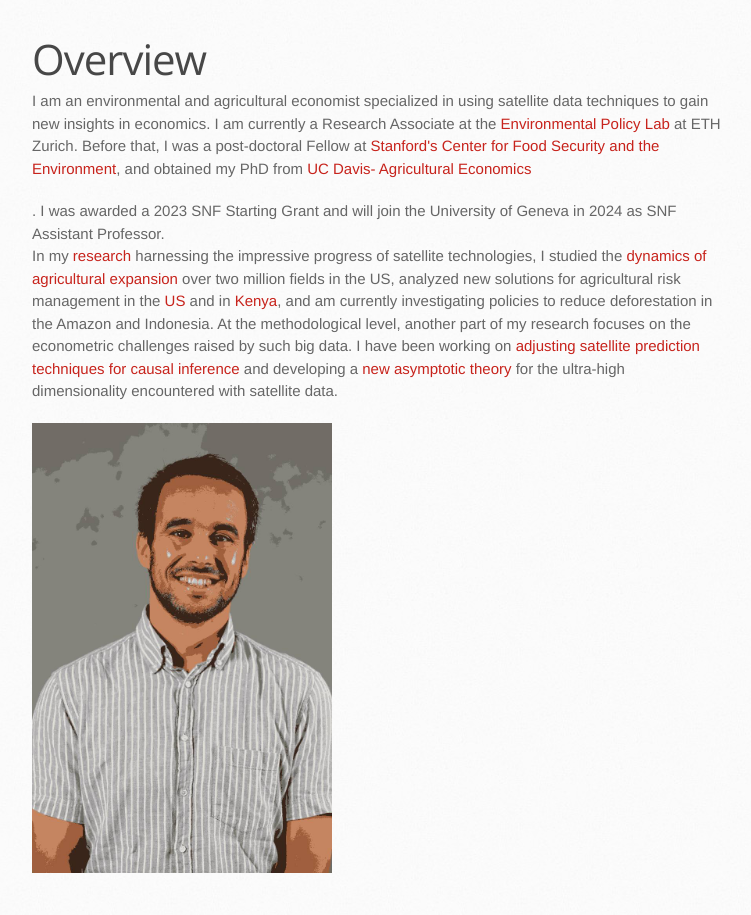
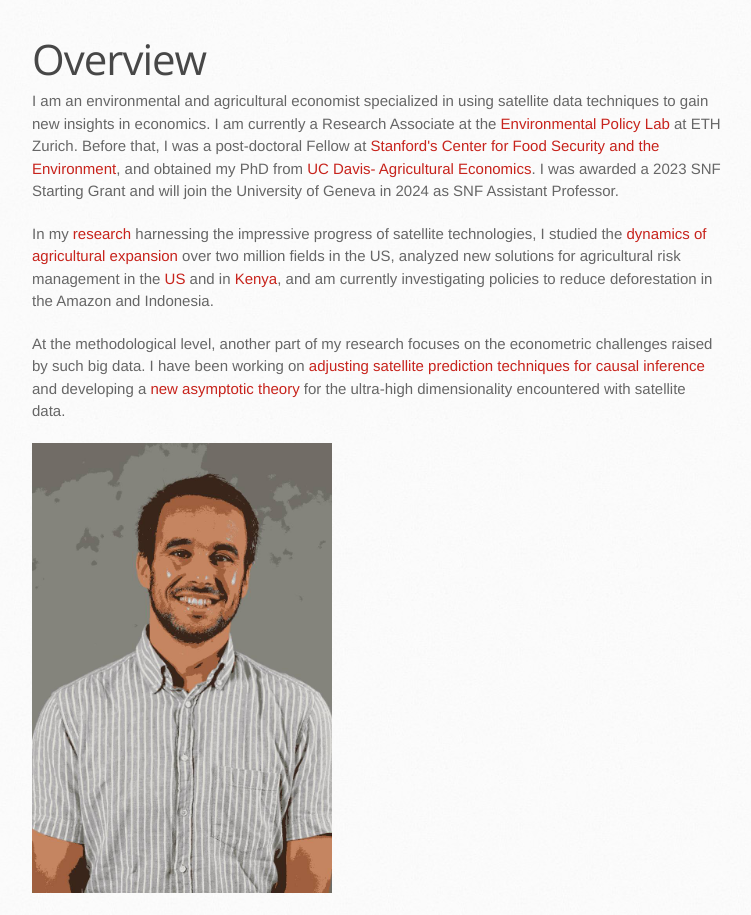
Before and after one commit to MatthieuStigler/MatthieuStigler.github.io, a Jekyll site: the page built from index.html, in a window 1280 px wide, cut to the strip 259-1174 px from the top of the page. Shown: the whole strip, without its empty margins (138-889 px from the left). Built offline with Jekyll 4.4.1, drawn with Linux system fonts in a browser that asks for light colours.

Commit message:
paragraph spacing

```diff
--- a/index.html
+++ b/index.html
@@ -7,13 +7,13 @@ title: Matthieu Stigler
   <h1>Overview</h1>
    <p>I am an environmental and agricultural economist specialized in using satellite data techniques to gain new insights in economics.
      I am currently a Research Associate at the <a href="https://epl.ethz.ch/">Environmental Policy Lab</a> at ETH Zurich. Before that, I was a post-doctoral Fellow at <a href="https://fse.fsi.stanford.edu/">Stanford's Center for Food Security and the Environment</a>,
-     and obtained my PhD from <a href="http://are.ucdavis.edu/en/">UC Davis- Agricultural Economics</a></p>.
-     I was awarded a 2023 SNF Starting Grant and will join the University of Geneva in 2024 as SNF Assistant Professor.
+     and obtained my PhD from <a href="http://are.ucdavis.edu/en/">UC Davis- Agricultural Economics</a>.
+     I was awarded a 2023 SNF Starting Grant and will join the University of Geneva in 2024 as SNF Assistant Professor.</p>
 
   <p> In my  <a href="https://matthieustigler.github.io/Research">research</a> harnessing the impressive progress of satellite technologies,
     I studied the <a href="https://matthieustigler.github.io/docs/yield_response_satellite_Stigler.pdf">dynamics of agricultural expansion</a> over two million fields in the US, analyzed new solutions for agricultural risk management
-    in the <a href="https://arxiv.org/abs/2011.12544">US</a> and in <a href="https://onlinelibrary.wiley.com/doi/10.1111/ajae.12375">Kenya</a>, and am currently investigating policies to reduce deforestation in the Amazon and Indonesia.
-    At the methodological level, another part of my research focuses on the econometric challenges raised by such big data.
+    in the <a href="https://arxiv.org/abs/2011.12544">US</a> and in <a href="https://onlinelibrary.wiley.com/doi/10.1111/ajae.12375">Kenya</a>, and am currently investigating policies to reduce deforestation in the Amazon and Indonesia.</p>
+    <p>At the methodological level, another part of my research focuses on the econometric challenges raised by such big data.
     I have been working on <a href="https://www.nature.com/articles/s41586-022-05322-8"> adjusting satellite prediction techniques for causal inference</a> and developing a
     <a href="https://arxiv.org/abs/2209.14611">new asymptotic theory</a> for the ultra-high dimensionality encountered with satellite data.
 
```
